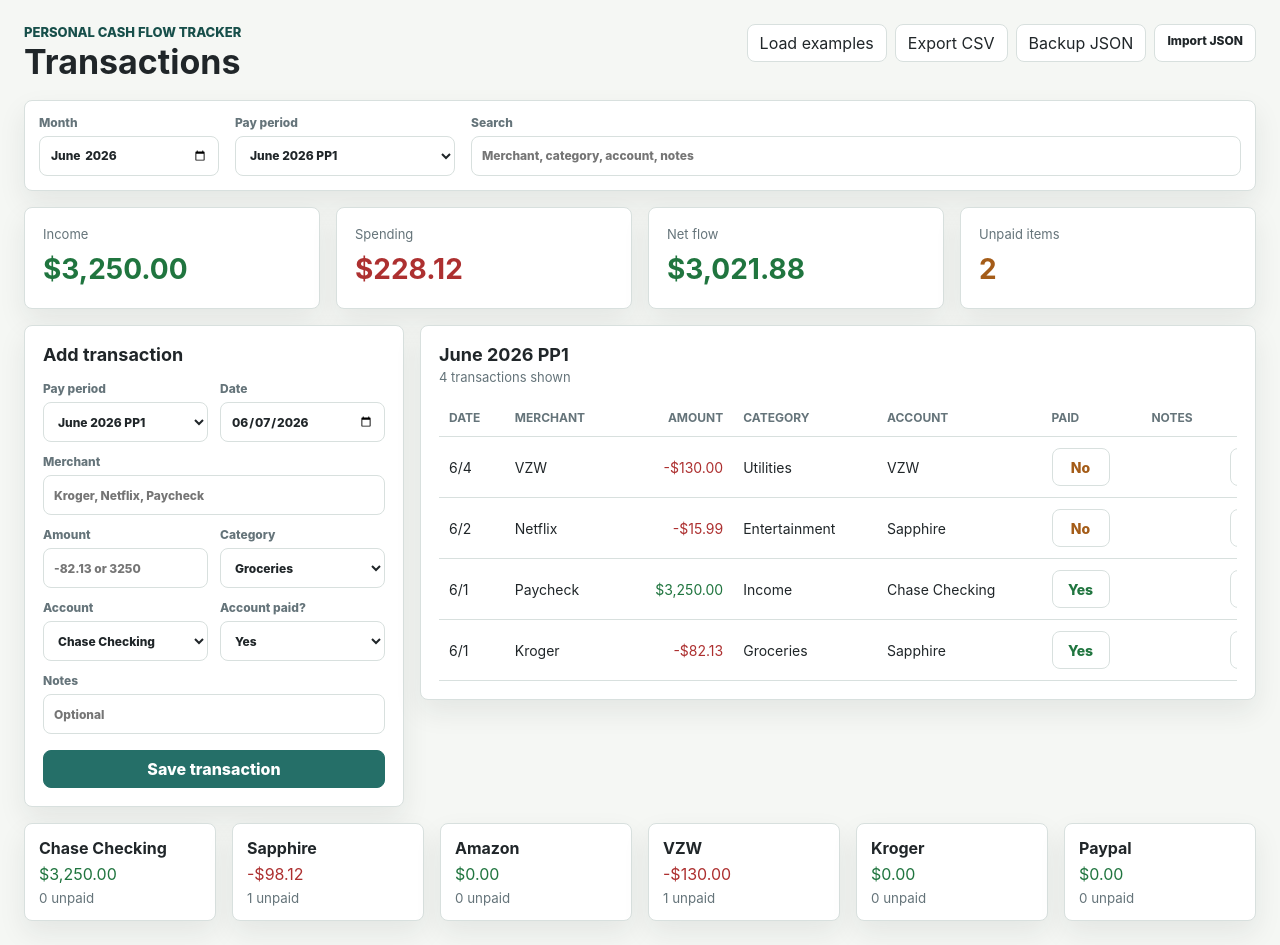
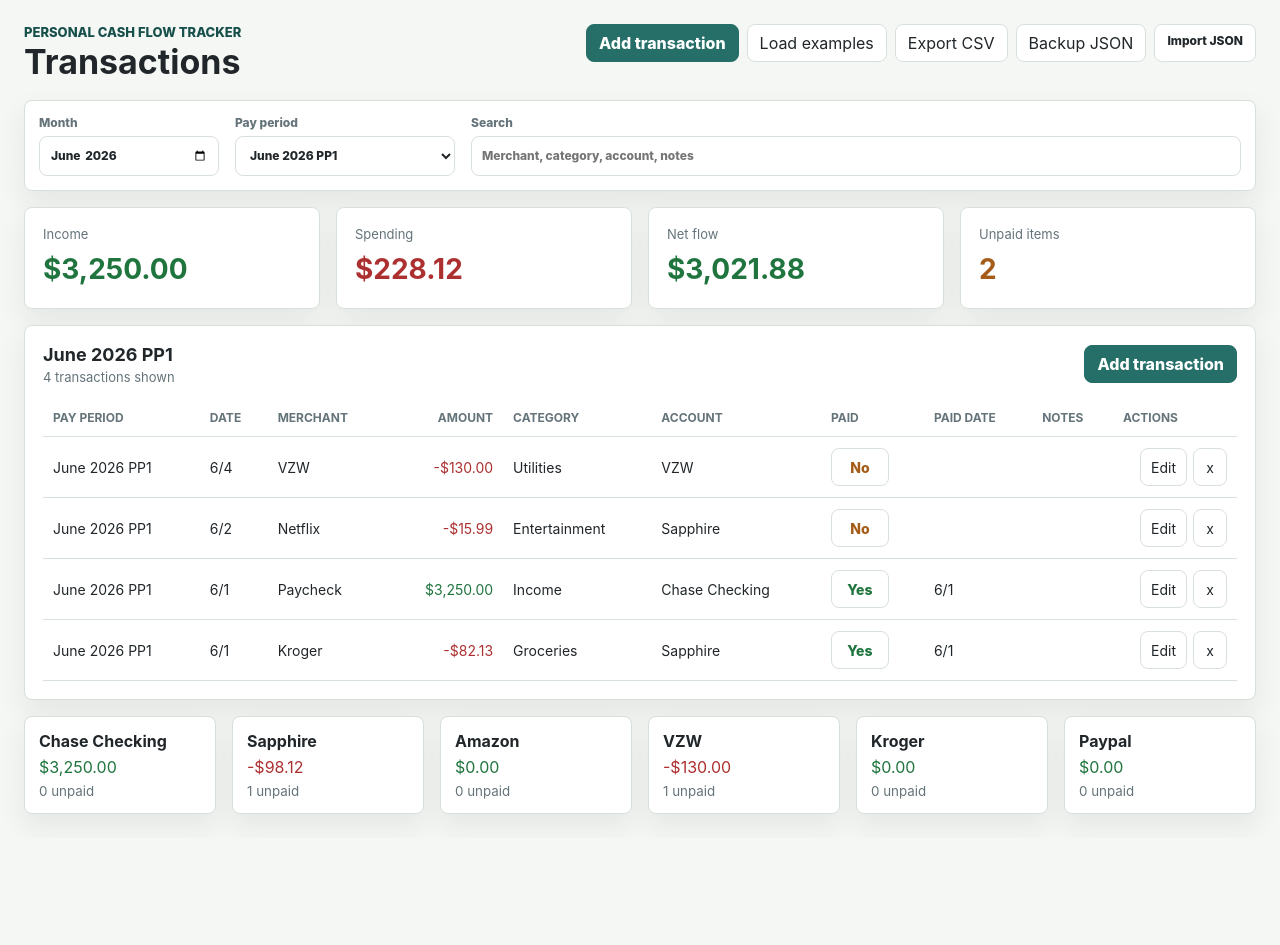
Before and after one commit to NikkiTheStitchQueen/personal-cash-flow-transactions, a Next.js app: page / in a window 1280 px wide. Both pictures are taken after a click on the button "Load examples". After the commit the page ends 838 px from the top, so only its background shows below. Built offline with nearby package versions, Linux system fonts and the light colour scheme.

Commit message:
Additional styling and fields for transactions

```diff
--- a/app/globals.css
+++ b/app/globals.css
@@ -50,7 +50,7 @@ p {
 .app-header,
 .toolbar,
 .metric-grid,
-.layout-grid,
+.list-section,
 .account-strip {
   display: grid;
   gap: 16px;
@@ -148,11 +148,6 @@ select {
   line-height: 1.05;
 }
 
-.layout-grid {
-  grid-template-columns: 380px minmax(0, 1fr);
-  align-items: start;
-}
-
 .entry-panel,
 .table-panel {
   padding: 18px;
@@ -192,7 +187,7 @@ select {
 
 table {
   width: 100%;
-  min-width: 850px;
+  min-width: 1120px;
   border-collapse: collapse;
 }
 
@@ -211,15 +206,29 @@ th {
   text-transform: uppercase;
 }
 
-th:nth-child(3),
-td:nth-child(3) {
+th:nth-child(4),
+td:nth-child(4) {
   text-align: right;
+}
+
+.actions-column {
+  position: sticky;
+  right: 0;
+  z-index: 2;
+  width: 124px;
+  min-width: 124px;
+  background: var(--panel);
+}
+
+td.actions-column {
+  box-shadow: -10px 0 16px rgba(31, 37, 40, 0.04);
 }
 
 .primary-button,
 .ghost-button,
 .import-button,
 .delete-button,
+.save-button,
 .status {
   min-height: 38px;
   border: 1px solid var(--line);
@@ -230,6 +239,13 @@ td:nth-child(3) {
 }
 
 .primary-button {
+  background: var(--accent);
+  border-color: var(--accent);
+  color: white;
+  font-weight: 800;
+}
+
+.save-button {
   background: var(--accent);
   border-color: var(--accent);
   color: white;
@@ -261,6 +277,75 @@ td:nth-child(3) {
 .delete-button {
   min-width: 34px;
   padding: 6px 10px;
+}
+
+.compact-button {
+  min-height: 34px;
+  padding: 6px 10px;
+}
+
+.row-actions {
+  display: flex;
+  flex-wrap: wrap;
+  gap: 6px;
+  justify-content: flex-end;
+}
+
+.editing-row {
+  background: #fbfcfa;
+}
+
+.table-input {
+  min-height: 34px;
+  min-width: 110px;
+  padding: 6px 8px;
+  border-radius: 7px;
+  font-size: 13px;
+}
+
+.amount-input {
+  min-width: 96px;
+  text-align: right;
+}
+
+.modal-backdrop {
+  position: fixed;
+  inset: 0;
+  z-index: 10;
+  display: grid;
+  place-items: center;
+  padding: 20px;
+  background: rgba(32, 38, 41, 0.34);
+}
+
+.modal-panel {
+  width: min(720px, 100%);
+  max-height: calc(100vh - 40px);
+  overflow: auto;
+  background: var(--panel);
+  border: 1px solid var(--line);
+  border-radius: 8px;
+  box-shadow: 0 24px 64px rgba(31, 37, 40, 0.22);
+}
+
+.modal-heading {
+  display: flex;
+  align-items: center;
+  justify-content: space-between;
+  gap: 12px;
+  padding: 18px 18px 0;
+}
+
+.modal-form {
+  border: 0;
+  box-shadow: none;
+}
+
+.modal-actions {
+  display: flex;
+  flex-wrap: wrap;
+  gap: 8px;
+  justify-content: flex-end;
 }
 
 .good-text {
@@ -305,8 +390,7 @@ td:nth-child(3) {
 }
 
 @media (max-width: 1080px) {
-  .app-header,
-  .layout-grid {
+  .app-header {
     grid-template-columns: 1fr;
   }
 
--- a/app/page.tsx
+++ b/app/page.tsx
@@ -11,6 +11,7 @@ type Transaction = {
   category: string;
   account: string;
   paid: boolean;
+  paidDate: string;
   notes: string;
 };
 
@@ -56,12 +57,15 @@ const initialState: AppState = {
 export default function TransactionsPage() {
   const [state, setState] = useState<AppState>(initialState);
   const [search, setSearch] = useState("");
+  const [editingId, setEditingId] = useState<string | null>(null);
+  const [editingTransaction, setEditingTransaction] = useState<Transaction | null>(null);
+  const [isAddModalOpen, setIsAddModalOpen] = useState(false);
   const [hydrated, setHydrated] = useState(false);
 
   useEffect(() => {
     const saved = window.localStorage.getItem(STORAGE_KEY);
     if (saved) {
-      setState(JSON.parse(saved) as AppState);
+      setState(normalizeState(JSON.parse(saved) as AppState));
     }
     setHydrated(true);
   }, []);
@@ -123,6 +127,7 @@ export default function TransactionsPage() {
       category: String(form.get("category")),
       account: String(form.get("account")),
       paid: form.get("paid") === "Yes",
+      paidDate: String(form.get("paidDate") ?? ""),
       notes: String(form.get("notes") ?? "").trim()
     };
 
@@ -131,6 +136,7 @@ export default function TransactionsPage() {
       transactions: [transaction, ...current.transactions]
     }));
     event.currentTarget.reset();
+    setIsAddModalOpen(false);
   }
 
   function deleteTransaction(id: string) {
@@ -138,6 +144,9 @@ export default function TransactionsPage() {
       ...current,
       transactions: current.transactions.filter((transaction) => transaction.id !== id)
     }));
+    if (editingId === id) {
+      cancelEditing();
+    }
   }
 
   function togglePaid(id: string) {
@@ -147,6 +156,31 @@ export default function TransactionsPage() {
         transaction.id === id ? { ...transaction, paid: !transaction.paid } : transaction
       )
     }));
+  }
+
+  function startEditing(transaction: Transaction) {
+    setEditingId(transaction.id);
+    setEditingTransaction({ ...transaction });
+  }
+
+  function updateEditing<K extends keyof Transaction>(key: K, value: Transaction[K]) {
+    setEditingTransaction((current) => current ? { ...current, [key]: value } : current);
+  }
+
+  function cancelEditing() {
+    setEditingId(null);
+    setEditingTransaction(null);
+  }
+
+  function saveEditing() {
+    if (!editingTransaction) return;
+    updateState((current) => ({
+      ...current,
+      transactions: current.transactions.map((transaction) =>
+        transaction.id === editingTransaction.id ? editingTransaction : transaction
+      )
+    }));
+    cancelEditing();
   }
 
   function loadExamples() {
@@ -166,7 +200,7 @@ export default function TransactionsPage() {
   }
 
   function exportCsv() {
-    const header = ["Pay Period", "Date", "Merchant", "Amount", "Category", "Account", "Account Paid?", "Notes"];
+    const header = ["Pay Period", "Date", "Merchant", "Amount", "Category", "Account", "Account Paid?", "Paid Date", "Notes"];
     const rows = state.transactions.map((transaction) => [
       transaction.payPeriod,
       transaction.date,
@@ -175,6 +209,7 @@ export default function TransactionsPage() {
       transaction.category,
       transaction.account,
       transaction.paid ? "Yes" : "No",
+      transaction.paidDate,
       transaction.notes
     ]);
     download("transactions.csv", [header, ...rows].map((row) => row.map(csvCell).join(",")).join("\n"), "text/csv");
@@ -202,6 +237,7 @@ export default function TransactionsPage() {
           <h1>Transactions</h1>
         </div>
         <div className="header-actions">
+          <button type="button" className="primary-button" onClick={() => setIsAddModalOpen(true)}>Add transaction</button>
           <button type="button" className="ghost-button" onClick={loadExamples}>Load examples</button>
           <button type="button" className="ghost-button" onClick={exportCsv}>Export CSV</button>
           <button type="button" className="ghost-button" onClick={exportJson}>Backup JSON</button>
@@ -236,9 +272,116 @@ export default function TransactionsPage() {
         <Metric label="Unpaid items" value={String(unpaidCount)} tone={unpaidCount ? "warn" : "good"} />
       </section>
 
-      <section className="layout-grid">
-        <form className="entry-panel" onSubmit={addTransaction}>
-          <h2>Add transaction</h2>
+      <section className="list-section">
+        <section className="table-panel">
+          <div className="panel-heading">
+            <div>
+              <h2>{formatPayPeriod(state.activePayPeriod)}</h2>
+              <p>{visibleTransactions.length} transactions shown</p>
+            </div>
+            <button type="button" className="primary-button" onClick={() => setIsAddModalOpen(true)}>Add transaction</button>
+          </div>
+          <div className="table-wrap">
+            <table>
+              <thead>
+                <tr>
+                  <th>Pay period</th>
+                  <th>Date</th>
+                  <th>Merchant</th>
+                  <th>Amount</th>
+                  <th>Category</th>
+                  <th>Account</th>
+                  <th>Paid</th>
+                  <th>Paid date</th>
+                  <th>Notes</th>
+                  <th className="actions-column">Actions</th>
+                </tr>
+              </thead>
+              <tbody>
+                {visibleTransactions.length ? visibleTransactions.map((transaction) => {
+                  const isEditing = editingId === transaction.id && editingTransaction;
+
+                  if (isEditing) {
+                    return (
+                      <tr className="editing-row" key={transaction.id}>
+                        <td>
+                          <select className="table-input" value={editingTransaction.payPeriod} onChange={(event) => updateEditing("payPeriod", event.target.value)}>
+                            {payPeriods.map((period) => <option key={period} value={period}>{formatPayPeriod(period)}</option>)}
+                          </select>
+                        </td>
+                        <td><input className="table-input" type="date" value={editingTransaction.date} onChange={(event) => updateEditing("date", event.target.value)} /></td>
+                        <td><input className="table-input" value={editingTransaction.merchant} onChange={(event) => updateEditing("merchant", event.target.value)} /></td>
+                        <td><input className="table-input amount-input" type="number" step="0.01" value={editingTransaction.amount} onChange={(event) => updateEditing("amount", Number(event.target.value))} /></td>
+                        <td>
+                          <select className="table-input" value={editingTransaction.category} onChange={(event) => updateEditing("category", event.target.value)}>
+                            {categories.map((category) => <option key={category}>{category}</option>)}
+                          </select>
+                        </td>
+                        <td>
+                          <select className="table-input" value={editingTransaction.account} onChange={(event) => updateEditing("account", event.target.value)}>
+                            {accounts.map((account) => <option key={account}>{account}</option>)}
+                          </select>
+                        </td>
+                        <td>
+                          <select className="table-input" value={editingTransaction.paid ? "Yes" : "No"} onChange={(event) => updateEditing("paid", event.target.value === "Yes")}>
+                            <option>Yes</option>
+                            <option>No</option>
+                          </select>
+                        </td>
+                        <td><input className="table-input" type="date" value={editingTransaction.paidDate} onChange={(event) => updateEditing("paidDate", event.target.value)} /></td>
+                        <td><input className="table-input" value={editingTransaction.notes} onChange={(event) => updateEditing("notes", event.target.value)} /></td>
+                        <td className="actions-column">
+                          <div className="row-actions">
+                            <button type="button" className="save-button" onClick={saveEditing}>Save</button>
+                            <button type="button" className="delete-button" onClick={cancelEditing}>Cancel</button>
+                          </div>
+                        </td>
+                      </tr>
+                    );
+                  }
+
+                  return (
+                    <tr key={transaction.id}>
+                      <td>{formatPayPeriod(transaction.payPeriod)}</td>
+                      <td>{formatDate(transaction.date)}</td>
+                      <td>{transaction.merchant}</td>
+                      <td className={transaction.amount < 0 ? "danger-text" : "good-text"}>{money(transaction.amount)}</td>
+                      <td>{transaction.category}</td>
+                      <td>{transaction.account}</td>
+                      <td>
+                        <button type="button" className={transaction.paid ? "status paid" : "status unpaid"} onClick={() => togglePaid(transaction.id)}>
+                          {transaction.paid ? "Yes" : "No"}
+                        </button>
+                      </td>
+                      <td>{transaction.paidDate ? formatDate(transaction.paidDate) : ""}</td>
+                      <td>{transaction.notes}</td>
+                      <td className="actions-column">
+                        <div className="row-actions">
+                          <button type="button" className="ghost-button compact-button" onClick={() => startEditing(transaction)}>Edit</button>
+                          <button type="button" className="delete-button" onClick={() => deleteTransaction(transaction.id)}>x</button>
+                        </div>
+                      </td>
+                    </tr>
+                  );
+                }) : (
+                  <tr>
+                    <td colSpan={10}><div className="empty-state">No transactions for this pay period yet.</div></td>
+                  </tr>
+                )}
+              </tbody>
+            </table>
+          </div>
+        </section>
+      </section>
+
+      {isAddModalOpen && (
+        <div className="modal-backdrop" role="presentation">
+          <section className="modal-panel" role="dialog" aria-modal="true" aria-labelledby="add-transaction-title">
+            <div className="modal-heading">
+              <h2 id="add-transaction-title">Add transaction</h2>
+              <button type="button" className="delete-button" onClick={() => setIsAddModalOpen(false)}>x</button>
+            </div>
+            <form className="entry-panel modal-form" onSubmit={addTransaction}>
               <div className="field-grid">
                 <label>
                   Pay period
@@ -277,61 +420,23 @@ export default function TransactionsPage() {
                     <option>No</option>
                   </select>
                 </label>
+                <label>
+                  Paid date
+                  <input name="paidDate" type="date" />
+                </label>
                 <label className="span-2">
                   Notes
                   <input name="notes" type="text" placeholder="Optional" />
                 </label>
               </div>
+              <div className="modal-actions">
                 <button className="primary-button" type="submit">Save transaction</button>
+                <button className="ghost-button" type="button" onClick={() => setIsAddModalOpen(false)}>Cancel</button>
+              </div>
             </form>
-
-        <section className="table-panel">
-          <div className="panel-heading">
-            <div>
-              <h2>{formatPayPeriod(state.activePayPeriod)}</h2>
-              <p>{visibleTransactions.length} transactions shown</p>
+          </section>
         </div>
-          </div>
-          <div className="table-wrap">
-            <table>
-              <thead>
-                <tr>
-                  <th>Date</th>
-                  <th>Merchant</th>
-                  <th>Amount</th>
-                  <th>Category</th>
-                  <th>Account</th>
-                  <th>Paid</th>
-                  <th>Notes</th>
-                  <th />
-                </tr>
-              </thead>
-              <tbody>
-                {visibleTransactions.length ? visibleTransactions.map((transaction) => (
-                  <tr key={transaction.id}>
-                    <td>{formatDate(transaction.date)}</td>
-                    <td>{transaction.merchant}</td>
-                    <td className={transaction.amount < 0 ? "danger-text" : "good-text"}>{money(transaction.amount)}</td>
-                    <td>{transaction.category}</td>
-                    <td>{transaction.account}</td>
-                    <td>
-                      <button type="button" className={transaction.paid ? "status paid" : "status unpaid"} onClick={() => togglePaid(transaction.id)}>
-                        {transaction.paid ? "Yes" : "No"}
-                      </button>
-                    </td>
-                    <td>{transaction.notes}</td>
-                    <td><button type="button" className="delete-button" onClick={() => deleteTransaction(transaction.id)}>x</button></td>
-                  </tr>
-                )) : (
-                  <tr>
-                    <td colSpan={8}><div className="empty-state">No transactions for this pay period yet.</div></td>
-                  </tr>
       )}
-              </tbody>
-            </table>
-          </div>
-        </section>
-      </section>
 
       <section className="account-strip" aria-label="Account summary">
         {accountTotals.map((item) => (
@@ -373,7 +478,18 @@ function makeTransaction(
     category,
     account,
     paid,
+    paidDate: paid ? date : "",
     notes: ""
+  };
+}
+
+function normalizeState(state: AppState): AppState {
+  return {
+    ...state,
+    transactions: state.transactions.map((transaction) => ({
+      ...transaction,
+      paidDate: transaction.paidDate ?? ""
+    }))
   };
 }
 
```
Lines whose indentation alone changed are shown as unchanged.
